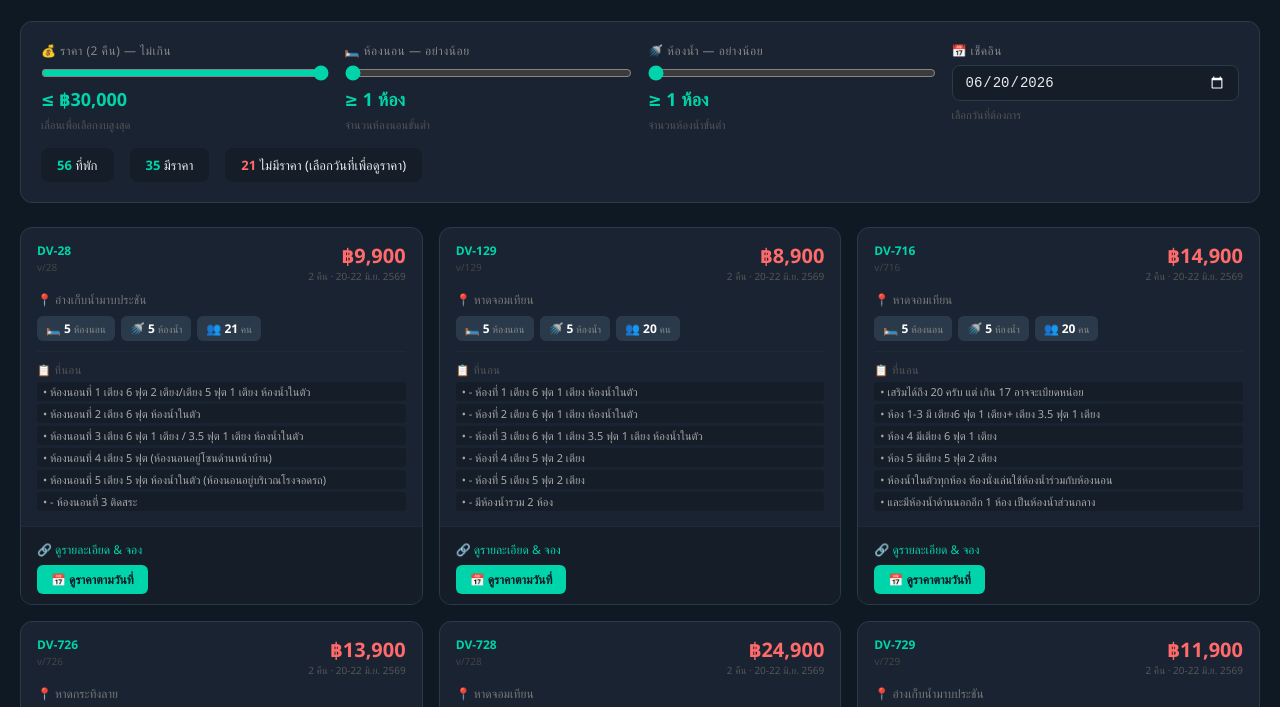
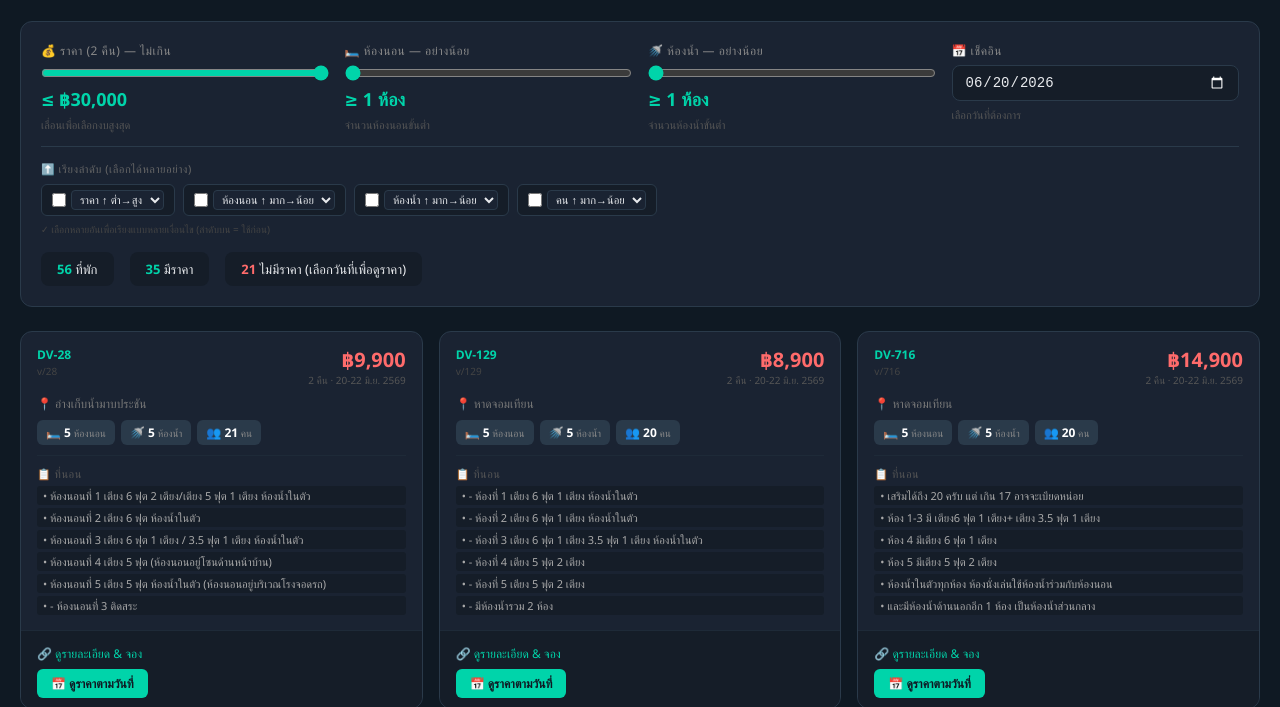
Before and after one commit to zicula/poolvilla-report, a plain HTML site: page index.html in a window 1280 px wide. Shown: the part 81-788 px from the top of the page. Drawn offline with Linux system fonts and the light colour scheme.

Commit message:
feat: multi-key sort — select multiple criteria, each with direction
- Sort by price/bed/bath/guests, any combination
- Each criterion: asc or desc direction
- Sort order = user-selected order (top priority first)
- Active sort highlighted with teal border
- Null prices sort last (asc) or first (desc)

```diff
--- a/index.html
+++ b/index.html
@@ -23,6 +23,18 @@ body { font-family: 'Segoe UI', Tahoma, sans-serif; background: #0f1923; color:
 .ctrl select, .ctrl input[type="date"] { background: #151d28; border: 1px solid #2a3a4a; border-radius: 8px; color: #e8eaed; padding: 8px 12px; font-size: 14px; }
 .ctrl input[type="date"] { color-scheme: dark; }
 
+
+.sort-section { margin-top: 14px; padding-top: 14px; border-top: 1px solid #2a3a4a; }
+.sort-label { font-size: 11px; color: #666; text-transform: uppercase; letter-spacing: 0.5px; margin-bottom: 8px; }
+.sort-items { display: flex; flex-wrap: wrap; gap: 8px; }
+.sort-item { display: flex; align-items: center; gap: 5px; background: #151d28; border: 1px solid #2a3a4a; border-radius: 6px; padding: 5px 10px; cursor: pointer; transition: border-color 0.15s; user-select: none; }
+.sort-item:hover { border-color: #3a4a5a; }
+.sort-item input[type="checkbox"] { accent-color: #00d4aa; cursor: pointer; width: 14px; height: 14px; }
+.sort-item select { background: #1a2332; border: 1px solid #2a3a4a; border-radius: 4px; color: #e8eaed; font-size: 11px; padding: 2px 4px; cursor: pointer; }
+.sort-item .sort-key { font-size: 12px; color: #aaa; }
+.sort-item.active { border-color: #00d4aa; background: #00d4aa11; }
+.sort-item.active .sort-key { color: #00d4aa; }
+.sort-note { font-size: 10px; color: #444; margin-top: 6px; }
 .stats { display: flex; gap: 16px; margin-top: 16px; flex-wrap: wrap; }
 .stat { background: #151d28; border-radius: 8px; padding: 8px 16px; font-size: 13px; }
 .stat strong { color: #00d4aa; }
@@ -101,6 +113,42 @@ body { font-family: 'Segoe UI', Tahoma, sans-serif; background: #0f1923; color:
         <div class="range-hint">เลือกวันที่ต้องการ</div>
       </div>
     </div>
+
+    <div class="sort-section">
+      <div class="sort-label">⬆️ เรียงลำดับ (เลือกได้หลายอย่าง)</div>
+      <div class="sort-items">
+        <label class="sort-item" id="sort-item-price">
+          <input type="checkbox" id="sort-price" data-key="price">
+          <select id="sort-price-dir">
+            <option value="asc">ราคา ↑ ต่ำ→สูง</option>
+            <option value="desc">ราคา ↓ สูง→ต่ำ</option>
+          </select>
+        </label>
+        <label class="sort-item" id="sort-item-bed">
+          <input type="checkbox" id="sort-bed" data-key="bed">
+          <select id="sort-bed-dir">
+            <option value="desc">ห้องนอน ↑ มาก→น้อย</option>
+            <option value="asc">ห้องนอน ↓ น้อย→มาก</option>
+          </select>
+        </label>
+        <label class="sort-item" id="sort-item-bath">
+          <input type="checkbox" id="sort-bath" data-key="bath">
+          <select id="sort-bath-dir">
+            <option value="desc">ห้องน้ำ ↑ มาก→น้อย</option>
+            <option value="asc">ห้องน้ำ ↓ น้อย→มาก</option>
+          </select>
+        </label>
+        <label class="sort-item" id="sort-item-guests">
+          <input type="checkbox" id="sort-guests" data-key="guests">
+          <select id="sort-guests-dir">
+            <option value="desc">คน ↑ มาก→น้อย</option>
+            <option value="asc">คน ↓ น้อย→มาก</option>
+          </select>
+        </label>
+      </div>
+      <div class="sort-note">✓ เลือกหลายอันเพื่อเรียงแบบหลายเงื่อนไข (ลำดับบน = ใช้ก่อน)</div>
+    </div>
+
     <div class="stats" id="stats"></div>
   </div>
 
@@ -119,6 +167,50 @@ const bedVal = document.getElementById("bedVal");
 const bathVal = document.getElementById("bathVal");
 const grid = document.getElementById("grid");
 const stats = document.getElementById("stats");
+
+// Sort controls
+const sortPrice = document.getElementById("sort-price");
+const sortBed = document.getElementById("sort-bed");
+const sortBath = document.getElementById("sort-bath");
+const sortGuests = document.getElementById("sort-guests");
+const sortPriceDir = document.getElementById("sort-price-dir");
+const sortBedDir = document.getElementById("sort-bed-dir");
+const sortBathDir = document.getElementById("sort-bath-dir");
+const sortGuestsDir = document.getElementById("sort-guests-dir");
+
+// Sort config: checkbox + direction select
+const SORT_KEYS = [
+  { cb: sortPrice, dir: sortPriceDir, key: 'price' },
+  { cb: sortBed,   dir: sortBedDir,   key: 'bed' },
+  { cb: sortBath,  dir: sortBathDir,  key: 'bath' },
+  { cb: sortGuests,dir: sortGuestsDir,key: 'guests' },
+];
+
+// Active sort = [{key, dir}, ...] in user-selected order
+function getActiveSort() {
+  const active = [];
+  SORT_KEYS.forEach(({ cb, dir, key }) => {
+    if (cb && cb.checked) {
+      active.push({ key, dir: dir.value });
+    }
+  });
+  return active;
+}
+
+function multiSort(arr, sortConfig) {
+  if (!sortConfig.length) return arr;
+  return [...arr].sort((a, b) => {
+    for (const { key, dir } of sortConfig) {
+      const va = a[key] ?? (dir === 'asc' ? Infinity : -Infinity);
+      const vb = b[key] ?? (dir === 'asc' ? Infinity : -Infinity);
+      let cmp = 0;
+      if (va < vb) cmp = -1;
+      else if (va > vb) cmp = 1;
+      if (cmp !== 0) return dir === 'asc' ? cmp : -cmp;
+    }
+    return 0;
+  });
+}
 
 // Set default date to Jun 20, 2026
 checkInInput.value = "2026-06-20";
@@ -140,8 +232,12 @@ function render() {
     v.bath >= minBath
   );
 
-  const withPrice = filtered.filter(v => v.price);
-  const noPrice = filtered.filter(v => !v.price);
+  // Apply multi-key sort
+  const sortConfig = getActiveSort();
+  const sorted = sortConfig.length ? multiSort(filtered, sortConfig) : filtered;
+
+  const withPrice = sorted.filter(v => v.price);
+  const noPrice = sorted.filter(v => !v.price);
 
   stats.innerHTML = `
     <div class="stat"><strong>${filtered.length}</strong> ที่พัก</div>
@@ -154,7 +250,7 @@ function render() {
     return;
   }
 
-  grid.innerHTML = filtered.map((v, i) => `
+  grid.innerHTML = sorted.map((v, i) => `
     <div class="card ${v.price ? '' : 'no-price'} pop" style="animation-delay:${i*20}ms">
       <div class="card-top">
         <div>
@@ -191,6 +287,24 @@ priceSlider.addEventListener("input", render);
 bedSlider.addEventListener("input", render);
 bathSlider.addEventListener("input", render);
 
+// Sort listeners
+SORT_KEYS.forEach(({ cb, dir }) => {
+  if (cb) cb.addEventListener('change', render);
+  if (dir) dir.addEventListener('change', render);
+});
+
+// Style active sort items
+function updateSortStyle() {
+  SORT_KEYS.forEach(({ cb, key }) => {
+    const item = document.getElementById('sort-item-' + key);
+    if (item) item.classList.toggle('active', cb && cb.checked);
+  });
+}
+SORT_KEYS.forEach(({ cb }) => {
+  if (cb) cb.addEventListener('change', updateSortStyle);
+});
+updateSortStyle();
+
 render();
 </script>
 </body>
```
